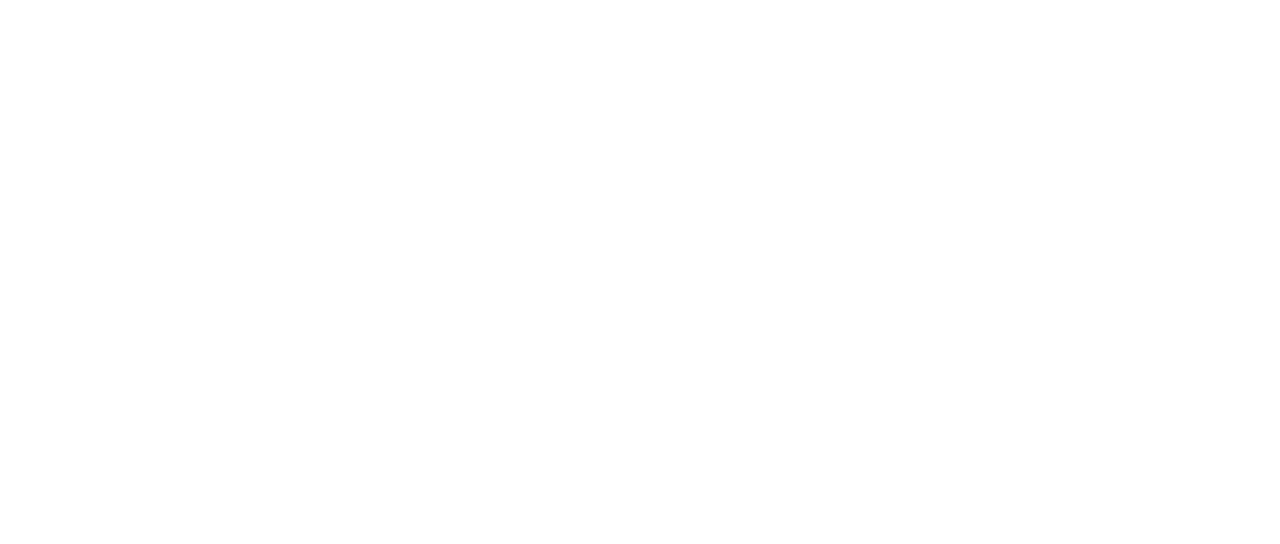
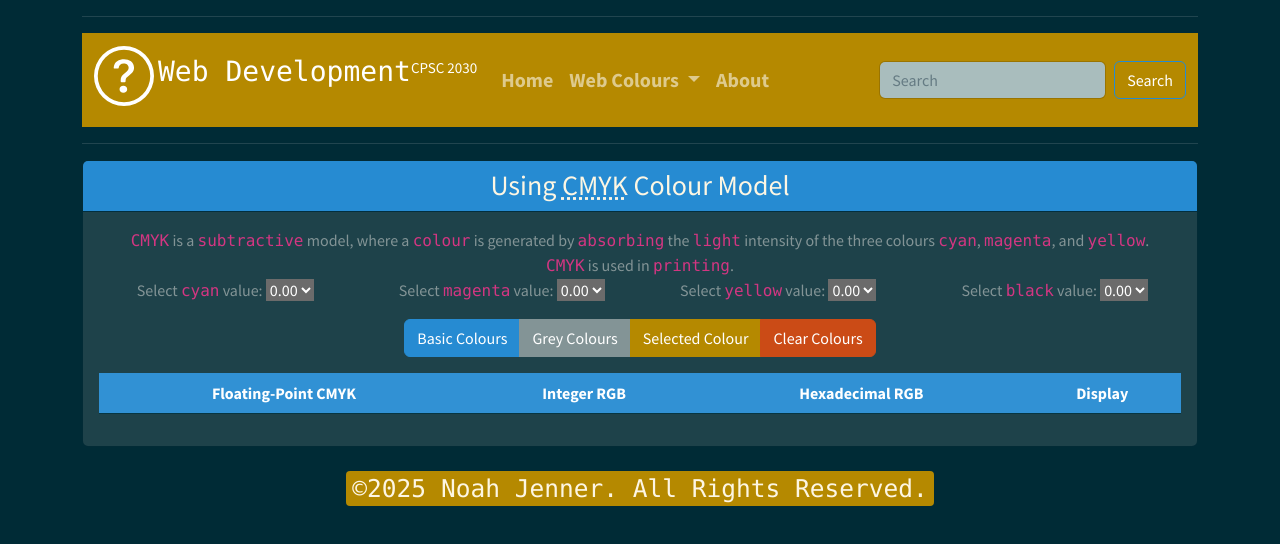
Before and after one commit to Eutropios/CPSC2030, a website: page Labs/Lab3/cmyk.html in a window 1280 px wide. Drawn offline with nearby package versions, Linux system fonts and the light colour scheme.

Commit message:
Begin work on javascript portion of lab 3
Because this lab focuses on the rgb page and not the cmyk page, no
script will be linked to the cmyk page.

Signed-off-by: 64815328+Eutropios@users.noreply.github.com

```diff
--- a/Labs/Lab3/cmyk.html
+++ b/Labs/Lab3/cmyk.html
@@ -0,0 +1,192 @@
+<!DOCTYPE html>
+
+<html lang="en">
+  <head>
+    <meta charset="utf-8" />
+    <title>CMYK Colour Model</title>
+    <link rel="stylesheet" href="./css/style.css" />
+    <link
+      rel="stylesheet"
+      href="https://cdnjs.cloudflare.com/ajax/libs/bootswatch/5.3.3/solar/bootstrap.min.css"
+      integrity="sha512-0BjJSwKzc+sx3vM/B9nEU98M/hCLM2bcIWrzGe9fqJZFVicDjxu2vrHd0/7ildD+23p5JsQNo8IEL+sOb+A1iw=="
+      crossorigin="anonymous"
+      referrerpolicy="no-referrer"
+    />
+    <script
+      src="https://cdnjs.cloudflare.com/ajax/libs/bootstrap/5.3.3/js/bootstrap.bundle.min.js"
+      integrity="sha512-7Pi/otdlbbCR+LnW+F7PwFcSDJOuUJB3OxtEHbg4vSMvzvJjde4Po1v4BR9Gdc9aXNUNFVUY+SK51wWT8WF0Gg=="
+      crossorigin="anonymous"
+      referrerpolicy="no-referrer"
+    ></script>
+    <script src="./js/rgb.js"></script>
+  </head>
+  <body>
+    <div class="container">
+      <hr />
+      <!---Top bar-->
+      <nav class="navbar navbar-expand-lg navbar-dark bg-primary">
+        <div class="container-fluid">
+          <div class="navbar-brand h1" href="index.html">
+            <img
+              src="./img/question.svg"
+              alt="Question mark in circle"
+              class="icon"
+            />
+            <b class="title font-monospace h3">Web Development</b
+            ><sup>CPSC 2030</sup>
+          </div>
+          <button
+            class="navbar-toggler"
+            type="button"
+            data-bs-toggle="collapse"
+            data-bs-target="#navbarSupportedContent"
+            aria-controls="navbarSupportedContent"
+            aria-expanded="false"
+            aria-label="Toggle navigation"
+          >
+            <span class="navbar-toggler-icon"></span>
+          </button>
+          <div class="collapse navbar-collapse">
+            <ul class="navbar-nav me-auto mb-2 mb-lg-0">
+              <li class="nav-item">
+                <a
+                  class="nav-link fs-5 fw-bold"
+                  aria-current="page"
+                  href="./index.html"
+                  >Home</a
+                >
+              </li>
+              <li class="nav-item dropdown">
+                <a
+                  class="nav-link dropdown-toggle fs-5 fw-bold"
+                  href="#"
+                  id="navbarDropdown"
+                  role="button"
+                  data-bs-toggle="dropdown"
+                  aria-expanded="false"
+                >
+                  Web Colours
+                </a>
+                <ul class="dropdown-menu" aria-labelledby="navbarDropdown">
+                  <li>
+                    <a class="dropdown-item" href="./rgb.html"
+                      >Using RGB Model</a
+                    >
+                  </li>
+                  <li>
+                    <a class="dropdown-item active" href="./cmyk.html"
+                      >Using CMYK Model</a
+                    >
+                  </li>
+                </ul>
+              </li>
+              <li class="nav-item">
+                <a class="nav-link fs-5 fw-bold" href="./about.html">About</a>
+              </li>
+            </ul>
+            <form class="d-flex">
+              <input
+                class="form-control me-2"
+                type="search"
+                placeholder="Search"
+                aria-label="Search"
+              />
+              <button class="btn btn-outline-info text-white" type="submit">
+                Search
+              </button>
+            </form>
+          </div>
+        </div>
+      </nav>
+      <hr />
+
+      <!--Bottom-->
+      <div class="card text-center">
+        <div class="card-header bg-info text-light h3">
+          Using <abbr title="Cyan Magenta Yellow Key">CMYK</abbr> Colour Model
+        </div>
+        <div class="card-body">
+          <div>
+            <span class="font-monospace text-danger">CMYK</span> is a
+            <span class="font-monospace text-danger">subtractive</span>
+            model, where a
+            <span class="font-monospace text-danger">colour</span> is generated
+            by <span class="font-monospace text-danger">absorbing</span> the
+            <span class="font-monospace text-danger">light</span>
+            intensity of the three colours
+            <span class="font-monospace text-danger">cyan</span>,
+            <span class="font-monospace text-danger">magenta</span>, and
+            <span class="font-monospace text-danger">yellow</span>.
+            <br />
+            <span class="font-monospace text-danger">CMYK</span> is used in
+            <span class="font-monospace text-danger">printing</span>.
+          </div>
+          <div class="row">
+            <div class="col-3">
+              Select
+              <span class="font-monospace text-danger">cyan</span> value:
+              <select name="cyanval">
+                <option selected>0.00</option>
+              </select>
+            </div>
+            <div class="col-3">
+              Select
+              <span class="font-monospace text-danger">magenta</span>
+              value:
+              <select name="magentaval">
+                <option selected>0.00</option>
+              </select>
+            </div>
+            <div class="col-3">
+              Select
+              <span class="font-monospace text-danger">yellow</span> value:
+              <select name="yellowval">
+                <option selected>0.00</option>
+              </select>
+            </div>
+            <div class="col-3">
+              Select
+              <span class="font-monospace text-danger">black</span> value:
+              <select name="blackval">
+                <option selected>0.00</option>
+              </select>
+            </div>
+          </div>
+          <div class="m-3">
+            <div class="btn-group" role="group">
+              <button type="button" class="btn btn-info">Basic Colours</button>
+              <button type="button" class="btn btn-secondary">
+                Grey Colours
+              </button>
+              <button type="button" class="btn btn-primary">
+                Selected Colour
+              </button>
+              <button type="button" class="btn btn-warning">
+                Clear Colours
+              </button>
+            </div>
+          </div>
+          <div>
+            <table class="table table-striped text-center" id="output">
+              <thead class="text-white bg-info">
+                <tr>
+                  <th>Floating-Point CMYK</th>
+                  <th>Integer RGB</th>
+                  <th>Hexadecimal RGB</th>
+                  <th>Display</th>
+                </tr>
+              </thead>
+            </table>
+          </div>
+        </div>
+      </div>
+      <br />
+      <!-- Copyright-->
+      <footer class="text-center h3">
+        <kbd class="bg-primary text-light"
+          >&copy;<span></span> Noah Jenner. All Rights Reserved.</kbd
+        >
+      </footer>
+    </div>
+  </body>
+</html>
--- a/Labs/Lab3/css/style.css
+++ b/Labs/Lab3/css/style.css
@@ -9,7 +9,3 @@ img.icon {
     height: auto;
     fill: white;
 }
-
-a.header-link {
-    font-size: 120%;
-}
--- a/Labs/Lab3/js/rgb.js
+++ b/Labs/Lab3/js/rgb.js
@@ -5,7 +5,17 @@
     };
 
     const setRGBValues = () => {
-        // your code goes here
+        const dropdownList = document.querySelectorAll("select");
+        if (dropdownList !== null) {
+            for (const dropdownItem of dropdownList) {
+                for (let i = 0; i < 256; ++i) {
+                    const option = document.createElement("option");
+                    option.value = i.toString();
+                    option.text = i.toString();
+                    dropdownItem.add(option);
+                }
+            }
+        }
     };
 
     const formatRGB = (rgb, isInteger = true) => {
@@ -20,8 +30,13 @@
         // your code goes here
     };
 
+    /**
+     *
+     * @param {Number[]} rgb - array of integer rgb values for a single colour
+     * @returns {Number[]} array of floating point rgb values for single colour
+     */
     const computeFloatingPointRGB = (rgb) => {
-        // your code goes here
+        //
     };
 
     const computeHexadecimalRGB = (rgb) => {
@@ -42,5 +57,6 @@
 
     window.onload = () => {
         setCopyRightYear();
+        setRGBValues();
     };
 })();
```
Also changed, not shown: Labs/Lab3/about.html (+9 -7 lines), Labs/Lab3/index.html (+8 -8 lines), Labs/Lab3/rgb.html (+78 -9 lines).
